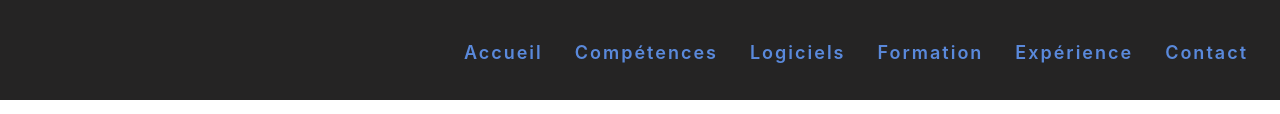
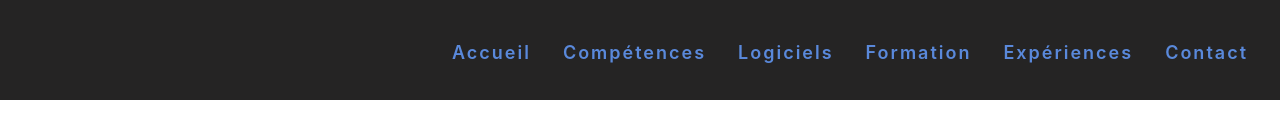
Before and after one commit to FBourhis/Portfolio, a plain HTML site: page index.html in a window 1280 px wide. Shown: the part 169-283 px from the top of the page. Drawn offline with nearby package versions, Linux system fonts and the light colour scheme.

Commit message:
ajout de s

```diff
--- a/index.html
+++ b/index.html
@@ -40,7 +40,7 @@
                 <a class="nav-link text-decoration-none" href="#Formation">Formation</a>
             </li>
             <li class="nav-item">
-                <a class="nav-link text-decoration-none" href="#Experience">Expérience</a>
+                <a class="nav-link text-decoration-none" href="#Experience">Expériences</a>
             </li>
             <li class="nav-item">
                 <a class="nav-link text-decoration-none" href="#Contact">Contact</a>
```
